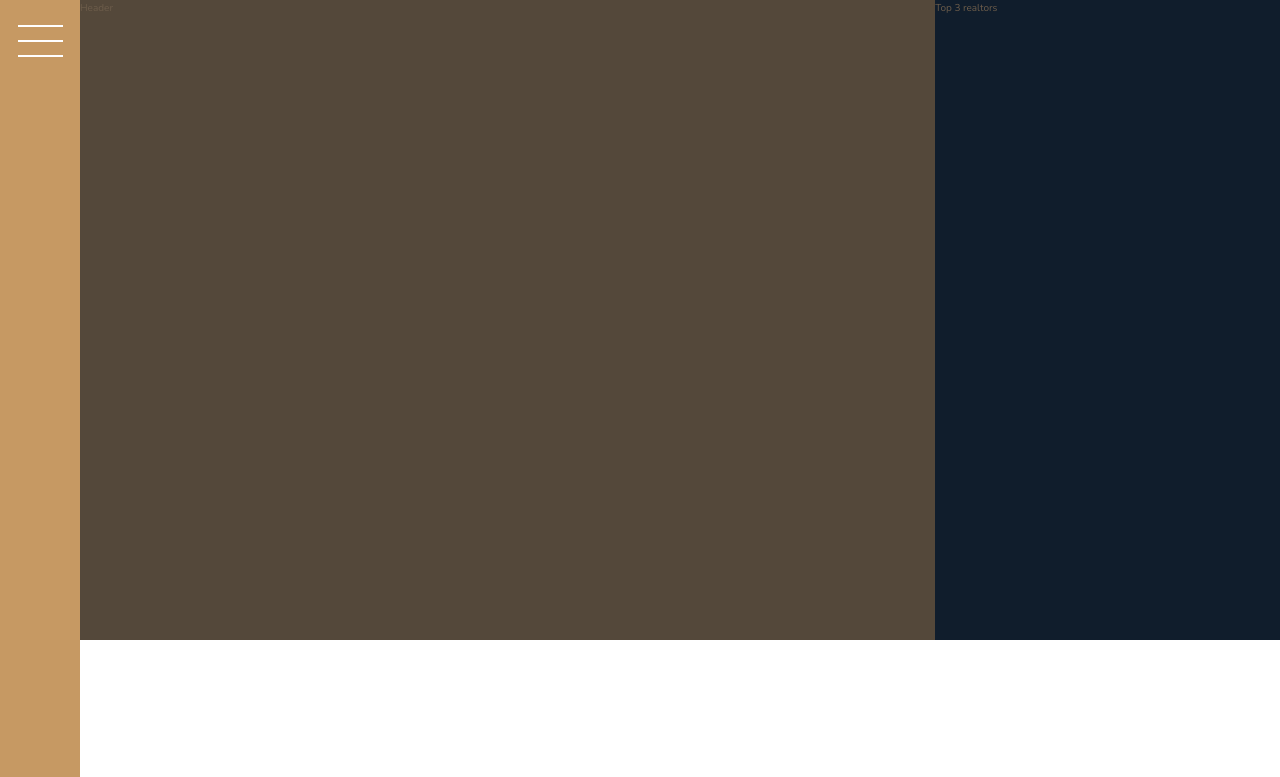
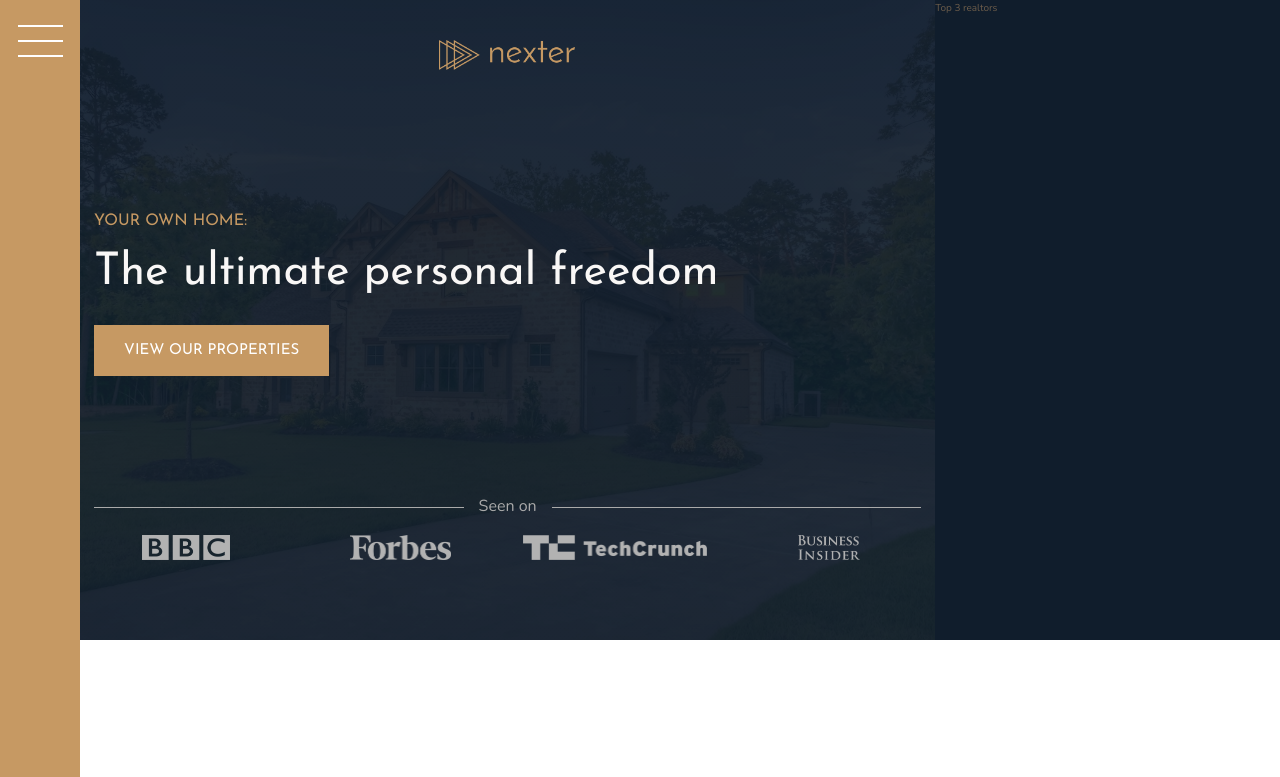
Before and after one commit to alisterhuysmans/nexter, a website: page index.html in a window 1280 px wide. Shown: the top 777 px of the page. Drawn offline with nearby package versions, Linux system fonts and the light colour scheme.

Commit message:
build header

```diff
--- a/index.html
+++ b/index.html
@@ -21,7 +21,20 @@
             </button>
         </div>
 
-        <header class="header">Header</header>
+        <header class="header">
+            <img src="img/logo.png" alt="Nexter logo" class="header__logo">
+            <h3 class="heading-3">Your own home:</h3>
+            <h1 class="heading-1">The ultimate personal freedom</h1>
+            <button class="btn header__btn">View our properties</button>
+            <div class="header__seenon-text">Seen on</div>
+            <div class="header__seenon-logos">
+                <img src="img/logo-bbc.png" alt="Seen on logo 1">
+                <img src="img/logo-forbes.png" alt="Seen on logo 2">
+                <img src="img/logo-techcrunch.png" alt="Seen on logo 3">
+                <img src="img/logo-bi.png" alt="Seen on logo 4">
+            </div>
+
+        </header>
 
         <div class="realtors">Top 3 realtors</div>
 
--- a/sass/_header.scss
+++ b/sass/_header.scss
@@ -1,4 +1,59 @@
 .header {
     background-color: $color-grey-dark-1;
     grid-column: full-start / col-end 6;
+    background-image: linear-gradient(
+            rgba($color-secondary, 0.93),
+            rgba($color-secondary, 0.93)
+        ),
+        url(../img/hero.jpeg);
+    background-size: cover;
+    background-position: center;
+    padding: 8rem;
+    padding-top: 4rem;
+
+    display: grid;
+    grid-template-rows: 1fr min-content 6rem 1fr;
+    grid-template-columns: max-content;
+    grid-row-gap: 1.5rem;
+    justify-content: center;
+
+    &__logo {
+        height: 3rem;
+        justify-self: center;
+    }
+
+    &__btn {
+        align-self: start;
+        justify-self: start;
+    }
+
+    &__seenon-text {
+        display: grid;
+        grid-template-columns: 1fr max-content 1fr;
+        grid-column-gap: 1.5rem;
+        align-items: center;
+
+        font-size: 1.6rem;
+        color: $color-grey-light-2;
+
+        &::before,
+        &::after {
+            content: "";
+            height: 1px;
+            display: block;
+            background-color: currentColor;
+        }
+    }
+
+    &__seenon-logos {
+        display: grid;
+        grid-template-columns: repeat(4, 1fr);
+        grid-column-gap: 3rem;
+        justify-items: center;
+
+        img {
+            height: 2.5rem;
+            filter: brightness(70%);
+        }
+    }
 }
--- a/sass/_typography.scss
+++ b/sass/_typography.scss
@@ -5,6 +5,9 @@
 
 .heading-1 {
     @extend %heading;
+    font-size: 4.5rem;
+    color: $color-grey-light-1;
+    line-height: 1;
 }
 .heading-2 {
     @extend %heading;
```
Also changed, not shown: css/style.css, 1 other file.
